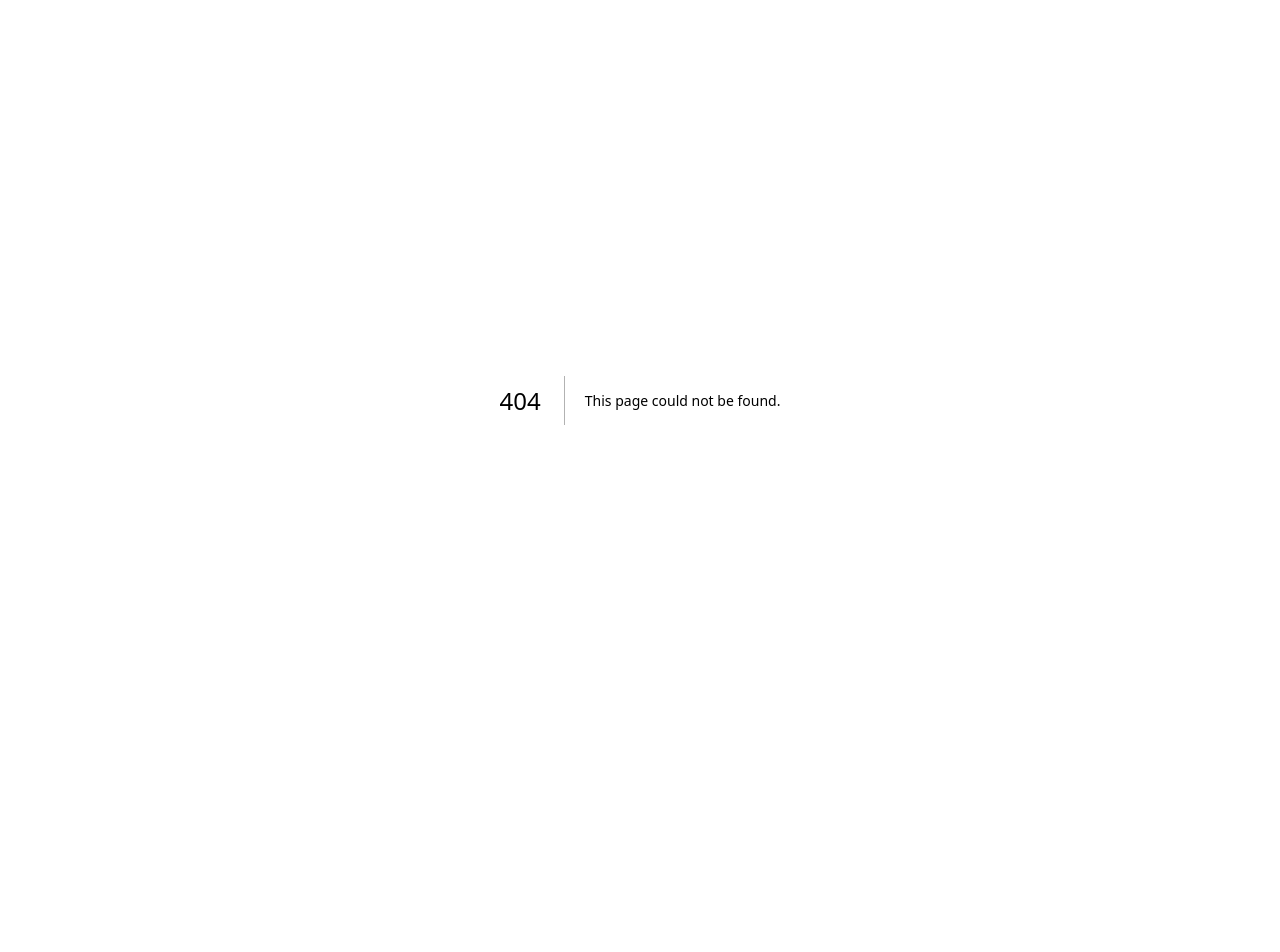
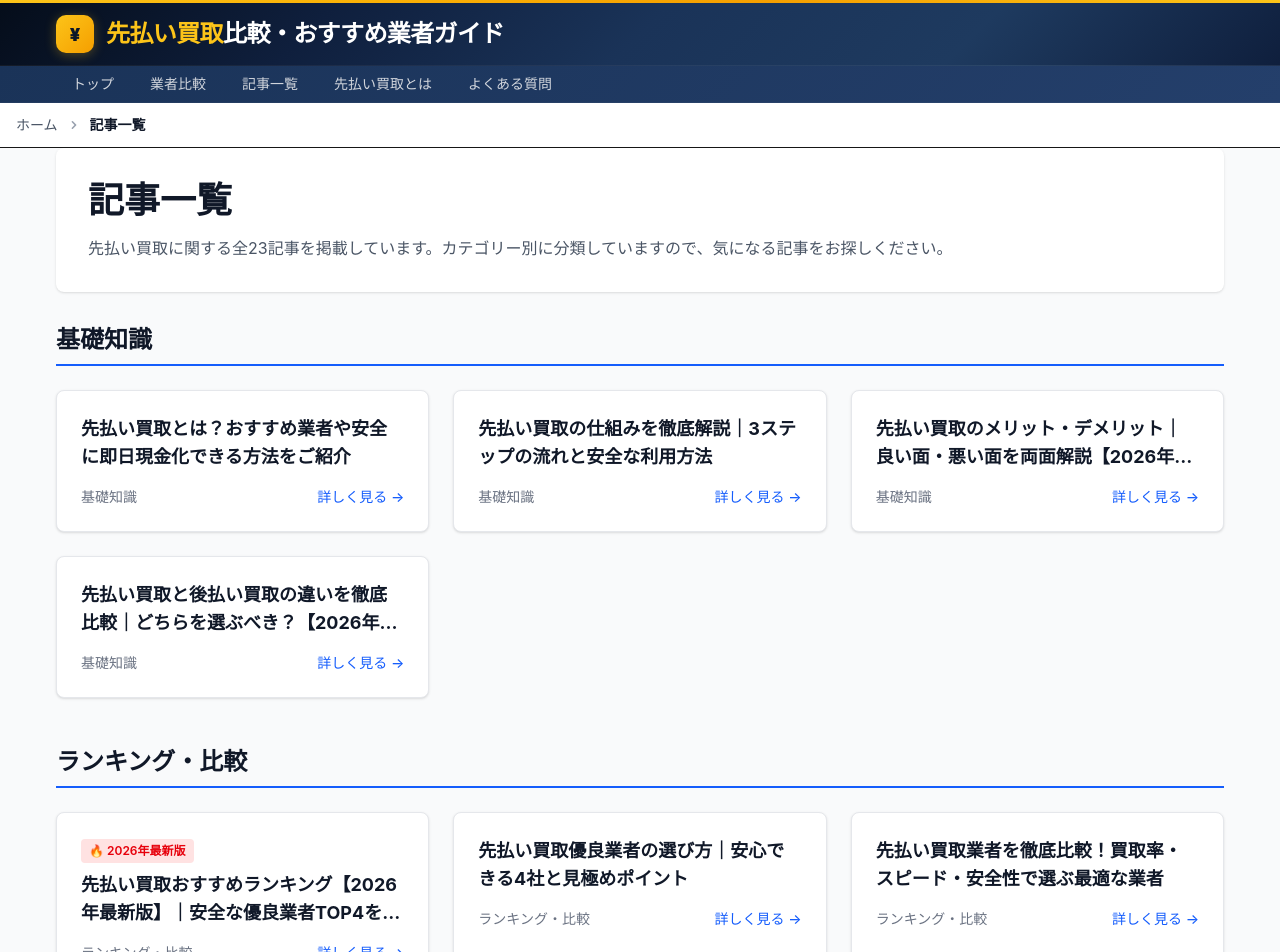
Before and after one commit to webmaster0818/okanenoerabikata, a Next.js app: page /articles in a window 1280 px wide. Before the commit this address had no page. Shown: the top 952 px of the page. Before the commit the page ends 800 px from the top, so only its background shows below. Built offline with nearby package versions, Linux system fonts and the light colour scheme.

Commit message:
Add articles list page and register all 23 articles with navigation links

```diff
--- a/app/articles/[slug]/page.tsx
+++ b/app/articles/[slug]/page.tsx
@@ -90,6 +90,18 @@ const articleMap: Record<string, { file: string; title: string }> = {
   'vs-deferred': {
     file: '22_先払い買取_後払い買取_違い.md',
     title: '先払い買取と後払い買取の違いを徹底比較｜どちらを選ぶべき？【2026年最新版】'
+  },
+  'line': {
+    file: '23_先払い買取_LINE.md',
+    title: '先払い買取でLINE完結の業者4選｜登録方法と注意点【2026年最新版】'
+  },
+  'no-employment-check': {
+    file: '24_先払い買取_在籍確認なし.md',
+    title: '先払い買取で在籍確認なしの業者4選｜プライバシー重視の方へ【2026年最新版】'
+  },
+  'no-screening-instant': {
+    file: '25_先払い買取_審査なし即日.md',
+    title: '先払い買取で審査なし＆即日の業者4選｜最短5分入金【2026年最新版】'
   }
 }
 
--- /dev/null
+++ b/app/articles/page.tsx
@@ -0,0 +1,237 @@
+import Link from 'next/link'
+import Header from '@/app/components/Header'
+import HamburgerMenu from '@/app/components/HamburgerMenu'
+import Breadcrumb from '@/app/components/Breadcrumb'
+
+// 全記事データ
+const allArticles = [
+  {
+    id: '00',
+    title: '先払い買取おすすめランキング【2026年最新版】｜安全な優良業者TOP4を徹底比較',
+    slug: 'recommended-ranking-2026',
+    category: 'ランキング・比較',
+    badge: '🔥 2026年最新版'
+  },
+  {
+    id: '01',
+    title: '先払い買取とは？おすすめ業者や安全に即日現金化できる方法をご紹介',
+    slug: 'what-is-advance-purchase',
+    category: '基礎知識'
+  },
+  {
+    id: '02',
+    title: '先払い買取は審査なしでも借りられる？即日利用可能な厳選4社をご紹介',
+    slug: 'no-screening',
+    category: '利用条件'
+  },
+  {
+    id: '03',
+    title: '先払い買取の5chで話題の即日・爆速入金の先払い買取業者厳選4選をご紹介',
+    slug: '5ch-latest',
+    category: '口コミ・評判'
+  },
+  {
+    id: '04',
+    title: 'リセチケットの口コミ評判は？先払い買取現金優良業者を徹底解説',
+    slug: 'reset-ticket',
+    category: '業者詳細'
+  },
+  {
+    id: '05',
+    title: 'シープチケットの口コミ評判は？先払い買取現金優良業者を徹底解説',
+    slug: 'sheep-ticket',
+    category: '業者詳細'
+  },
+  {
+    id: '06',
+    title: 'タートルチケットの口コミ評判は？先払い買取現金優良業者を徹底解説',
+    slug: 'turtle-ticket',
+    category: '業者詳細'
+  },
+  {
+    id: '07',
+    title: 'チケットセンターの口コミ評判は？先払い買取現金優良業者を徹底解説',
+    slug: 'ticket-center',
+    category: '業者詳細'
+  },
+  {
+    id: '08',
+    title: '先払い買取で即日現金化！最短5分入金の優良業者4選を徹底解説',
+    slug: 'instant',
+    category: '利用条件'
+  },
+  {
+    id: '09',
+    title: '先払い買取で安全に現金化する方法｜優良業者の見分け方と注意点',
+    slug: 'safe',
+    category: '安全性・リスク'
+  },
+  {
+    id: '10',
+    title: '先払い買取優良業者の選び方｜安心できる4社と見極めポイント',
+    slug: 'reliable',
+    category: 'ランキング・比較'
+  },
+  {
+    id: '12',
+    title: '先払い買取の口コミ・評判は？利用者の声とトラブル事例を徹底調査',
+    slug: 'reviews',
+    category: '口コミ・評判'
+  },
+  {
+    id: '14',
+    title: '先払い買取業者を徹底比較！買取率・スピード・安全性で選ぶ最適な業者',
+    slug: 'comparison',
+    category: 'ランキング・比較'
+  },
+  {
+    id: '15',
+    title: '先払い買取は違法？合法との違いと違法業者の見分け方を徹底解説',
+    slug: 'illegal',
+    category: '安全性・リスク'
+  },
+  {
+    id: '16',
+    title: '先払い買取のトラブル事例と対処法｜被害を防ぐための完全ガイド',
+    slug: 'trouble',
+    category: '安全性・リスク'
+  },
+  {
+    id: '18',
+    title: '先払い買取の仕組みを徹底解説｜3ステップの流れと安全な利用方法',
+    slug: 'mechanism',
+    category: '基礎知識'
+  },
+  {
+    id: '19',
+    title: '先払い買取の詐欺手口と見分け方｜被害事例と対策完全ガイド',
+    slug: 'scam',
+    category: '安全性・リスク'
+  },
+  {
+    id: '20',
+    title: '先払い買取は危険？リスクと回避方法を徹底解説【2026年最新版】',
+    slug: 'dangerous',
+    category: '安全性・リスク'
+  },
+  {
+    id: '21',
+    title: '先払い買取のメリット・デメリット｜良い面・悪い面を両面解説【2026年最新版】',
+    slug: 'merits-demerits',
+    category: '基礎知識'
+  },
+  {
+    id: '22',
+    title: '先払い買取と後払い買取の違いを徹底比較｜どちらを選ぶべき？【2026年最新版】',
+    slug: 'vs-deferred',
+    category: '基礎知識'
+  },
+  {
+    id: '23',
+    title: '先払い買取でLINE完結の業者4選｜登録方法と注意点【2026年最新版】',
+    slug: 'line',
+    category: '利用条件',
+    badge: '🆕 NEW'
+  },
+  {
+    id: '24',
+    title: '先払い買取で在籍確認なしの業者4選｜プライバシー重視の方へ【2026年最新版】',
+    slug: 'no-employment-check',
+    category: '利用条件',
+    badge: '🆕 NEW'
+  },
+  {
+    id: '25',
+    title: '先払い買取で審査なし＆即日の業者4選｜最短5分入金【2026年最新版】',
+    slug: 'no-screening-instant',
+    category: '利用条件',
+    badge: '🆕 NEW'
+  }
+]
+
+// カテゴリー別に記事をグループ化
+const categories = [
+  '基礎知識',
+  'ランキング・比較',
+  '安全性・リスク',
+  '利用条件',
+  '業者詳細',
+  '口コミ・評判'
+]
+
+export default function ArticlesListPage() {
+  return (
+    <div className="min-h-screen bg-gray-50">
+      <HamburgerMenu />
+      <Header />
+
+      {/* パンくずリスト */}
+      <Breadcrumb items={[
+        { name: '記事一覧', url: '/articles' }
+      ]} />
+
+      {/* メインコンテンツ */}
+      <main className="container mx-auto px-4 py-8">
+        {/* ページヘッダー */}
+        <div className="bg-white rounded-lg shadow-sm p-6 md:p-8 mb-8">
+          <h1 className="text-3xl md:text-4xl font-bold text-gray-900 mb-4">
+            記事一覧
+          </h1>
+          <p className="text-gray-600">
+            先払い買取に関する全{allArticles.length}記事を掲載しています。カテゴリー別に分類していますので、気になる記事をお探しください。
+          </p>
+        </div>
+
+        {/* カテゴリー別記事リスト */}
+        {categories.map((category) => {
+          const categoryArticles = allArticles.filter(article => article.category === category)
+
+          if (categoryArticles.length === 0) return null
+
+          return (
+            <section key={category} className="mb-12">
+              <h2 className="text-2xl font-bold text-gray-900 mb-6 pb-2 border-b-2 border-blue-600">
+                {category}
+              </h2>
+              <div className="grid grid-cols-1 md:grid-cols-2 lg:grid-cols-3 gap-6">
+                {categoryArticles.map((article) => (
+                  <Link
+                    key={article.id}
+                    href={`/articles/${article.slug}`}
+                    className="block bg-white rounded-lg shadow-sm hover:shadow-md transition-shadow p-6 border border-gray-200 hover:border-blue-400"
+                  >
+                    {article.badge && (
+                      <div className="mb-2">
+                        <span className="inline-block text-xs font-semibold px-2 py-1 bg-red-100 text-red-600 rounded">
+                          {article.badge}
+                        </span>
+                      </div>
+                    )}
+                    <h3 className="text-lg font-bold text-gray-900 mb-2 line-clamp-2">
+                      {article.title}
+                    </h3>
+                    <div className="flex items-center justify-between mt-4">
+                      <span className="text-sm text-gray-500">{category}</span>
+                      <span className="text-blue-600 text-sm font-medium">
+                        詳しく見る →
+                      </span>
+                    </div>
+                  </Link>
+                ))}
+              </div>
+            </section>
+          )
+        })}
+      </main>
+
+      {/* フッター */}
+      <footer className="bg-gray-900 text-white py-8 mt-16">
+        <div className="container mx-auto px-4 text-center">
+          <p className="text-sm text-gray-400">
+            © 2026 お金の選び方研究所 - 先払い買取比較メディア
+          </p>
+        </div>
+      </footer>
+    </div>
+  )
+}
--- a/app/components/HamburgerMenu.tsx
+++ b/app/components/HamburgerMenu.tsx
@@ -61,6 +61,15 @@ export default function HamburgerMenu() {
               className="block px-4 py-3 rounded-lg hover:bg-slate-700 transition-colors"
             >
               📊 業者比較
+            </Link>
+
+            {/* 記事一覧 */}
+            <Link
+              href="/articles"
+              onClick={closeMenu}
+              className="block px-4 py-3 rounded-lg hover:bg-slate-700 transition-colors"
+            >
+              📚 記事一覧
             </Link>
 
             {/* 主要記事 */}
--- a/app/components/Header.tsx
+++ b/app/components/Header.tsx
@@ -62,6 +62,12 @@ export default function Header() {
                 </Link>
               </li>
               <li>
+                <Link href="/articles"
+                  className="px-3 md:px-4 py-1.5 rounded-md text-gray-300 hover:text-white hover:bg-white/5 font-medium text-xs md:text-sm transition-colors">
+                  記事一覧
+                </Link>
+              </li>
+              <li>
                 <Link href="/articles/what-is-advance-purchase"
                   className="px-3 md:px-4 py-1.5 rounded-md text-gray-300 hover:text-white hover:bg-white/5 font-medium text-xs md:text-sm transition-colors">
                   先払い買取とは
```
